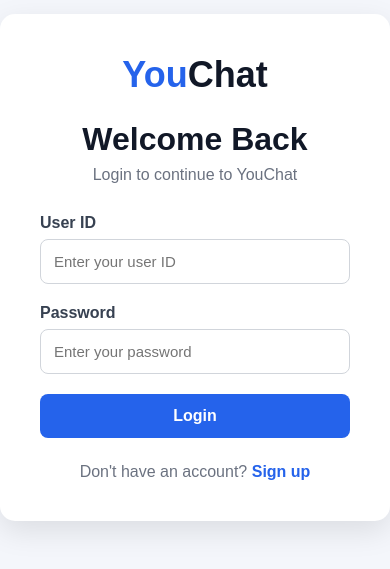
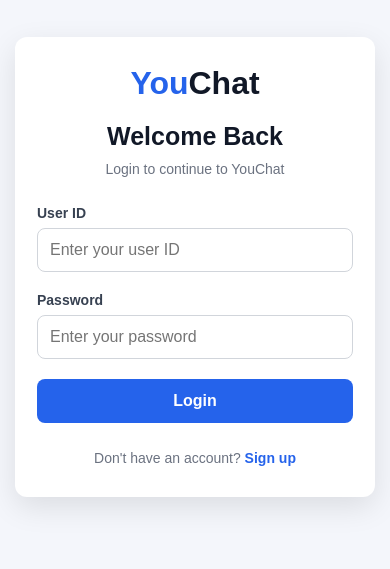
Before and after one commit to suvadipm07-hue/realtime-communication-system, a React (Vite) app in the folder frontend/xchat/: page / in a window 390 px wide. Shown: the part 155-724 px from the top of the page. Built offline with nearby package versions, Linux system fonts and the light colour scheme.

Commit message:
login,register,add chat fix

```diff
--- a/frontend/xchat/src/components/header.jsx
+++ b/frontend/xchat/src/components/header.jsx
@@ -76,7 +76,7 @@
             const token = localStorage.getItem("access_token");
 
             const response = await axios.post(
-                "https://realtime-communication-system/register.onrender.com/chat/create",
+                "https://realtime-communication-system.onrender.com/chat/create",
 
                 {
                     other_user_id: searchResult.user_id
--- a/frontend/xchat/src/pages/loginpage.css
+++ b/frontend/xchat/src/pages/loginpage.css
@@ -1,14 +1,19 @@
 .login-page {
 min-height: 100vh;
+min-height: 100dvh;
 display: flex;
 justify-content: center;
 align-items: center;
 background: #f4f6fb;
+padding: 20px;
+box-sizing: border-box;
 }
 
 .login-box {
-  width: 400px;
+width: 100%;
+max-width: 400px;
 padding: 40px;
+box-sizing: border-box;
 background: white;
 border-radius: 15px;
 box-shadow: 0 10px 30px rgba(0, 0, 0, 0.1);
@@ -36,6 +41,7 @@
 text-align: center;
 color: #6b7280;
 margin-bottom: 30px;
+line-height: 1.5;
 }
 
 .login-box form {
@@ -50,14 +56,22 @@
 }
 
 .login-box input {
+width: 100%;
 padding: 13px;
 margin-bottom: 20px;
+box-sizing: border-box;
 border: 1px solid #d1d5db;
 border-radius: 8px;
 font-size: 15px;
+outline: none;
+}
+
+.login-box input:focus {
+border-color: #2563eb;
 }
 
 .login-box button {
+width: 100%;
 padding: 13px;
 border: none;
 border-radius: 8px;
@@ -76,9 +90,75 @@
 text-align: center;
 margin-top: 25px;
 color: #6b7280;
+line-height: 1.5;
 }
 
 .signup span {
 color: #2563eb;
 font-weight: bold;
 }
+
+/* Mobile */
+@media (max-width: 480px) {
+.login-page {
+padding: 15px;
+align-items: center;
+}
+
+.login-box {
+max-width: 100%;
+padding: 28px 22px;
+border-radius: 12px;
+}
+
+.logo {
+font-size: 32px;
+margin-bottom: 20px;
+}
+
+.login-box h1 {
+font-size: 25px;
+}
+
+.subtitle {
+font-size: 14px;
+margin-bottom: 25px;
+}
+
+.login-box label {
+font-size: 14px;
+}
+
+.login-box input {
+padding: 12px;
+font-size: 16px;
+}
+
+.login-box button {
+padding: 13px;
+font-size: 16px;
+}
+
+.signup {
+font-size: 14px;
+}
+}
+
+/* Very small phones */
+@media (max-width: 350px) {
+.login-page {
+padding: 10px;
+}
+
+.login-box {
+padding: 24px 18px;
+}
+
+.logo {
+font-size: 29px;
+}
+
+.login-box h1 {
+font-size: 23px;
+}
+}
--- a/frontend/xchat/src/pages/registerpage.css
+++ b/frontend/xchat/src/pages/registerpage.css
@@ -1,14 +1,19 @@
 .register-page {
 min-height: 100vh;
+min-height: 100dvh;
 display: flex;
 justify-content: center;
 align-items: center;
 background: #f4f6fb;
+padding: 20px;
+box-sizing: border-box;
 }
 
 .register-box {
-  width: 400px;
+width: 100%;
+max-width: 400px;
 padding: 40px;
+box-sizing: border-box;
 background: white;
 border-radius: 15px;
 box-shadow: 0 10px 30px rgba(0, 0, 0, 0.1);
@@ -36,6 +41,7 @@
 text-align: center;
 color: #6b7280;
 margin-bottom: 30px;
+line-height: 1.5;
 }
 
 .register-box form {
@@ -50,14 +56,22 @@
 }
 
 .register-box input {
+width: 100%;
 padding: 13px;
 margin-bottom: 20px;
+box-sizing: border-box;
 border: 1px solid #d1d5db;
 border-radius: 8px;
 font-size: 15px;
+outline: none;
+}
+
+.register-box input:focus {
+border-color: #2563eb;
 }
 
 .register-box button {
+width: 100%;
 padding: 13px;
 border: none;
 border-radius: 8px;
@@ -71,3 +85,56 @@
 .register-box button:hover {
 background: #1d4ed8;
 }
+
+/* Mobile */
+@media (max-width: 480px) {
+.register-page {
+padding: 15px;
+align-items: center;
+}
+
+.register-box {
+max-width: 100%;
+padding: 28px 22px;
+border-radius: 12px;
+}
+
+.logo {
+font-size: 32px;
+margin-bottom: 20px;
+}
+
+.subtitle {
+font-size: 14px;
+margin-bottom: 25px;
+}
+
+.register-box label {
+font-size: 14px;
+}
+
+.register-box input {
+padding: 12px;
+font-size: 16px;
+}
+
+.register-box button {
+padding: 13px;
+font-size: 16px;
+}
+}
+
+/* Very small phones */
+@media (max-width: 350px) {
+.register-page {
+padding: 10px;
+}
+
+.register-box {
+padding: 24px 18px;
+}
+
+.logo {
+font-size: 29px;
+}
+}
```
Lines whose indentation alone changed are shown as unchanged.
